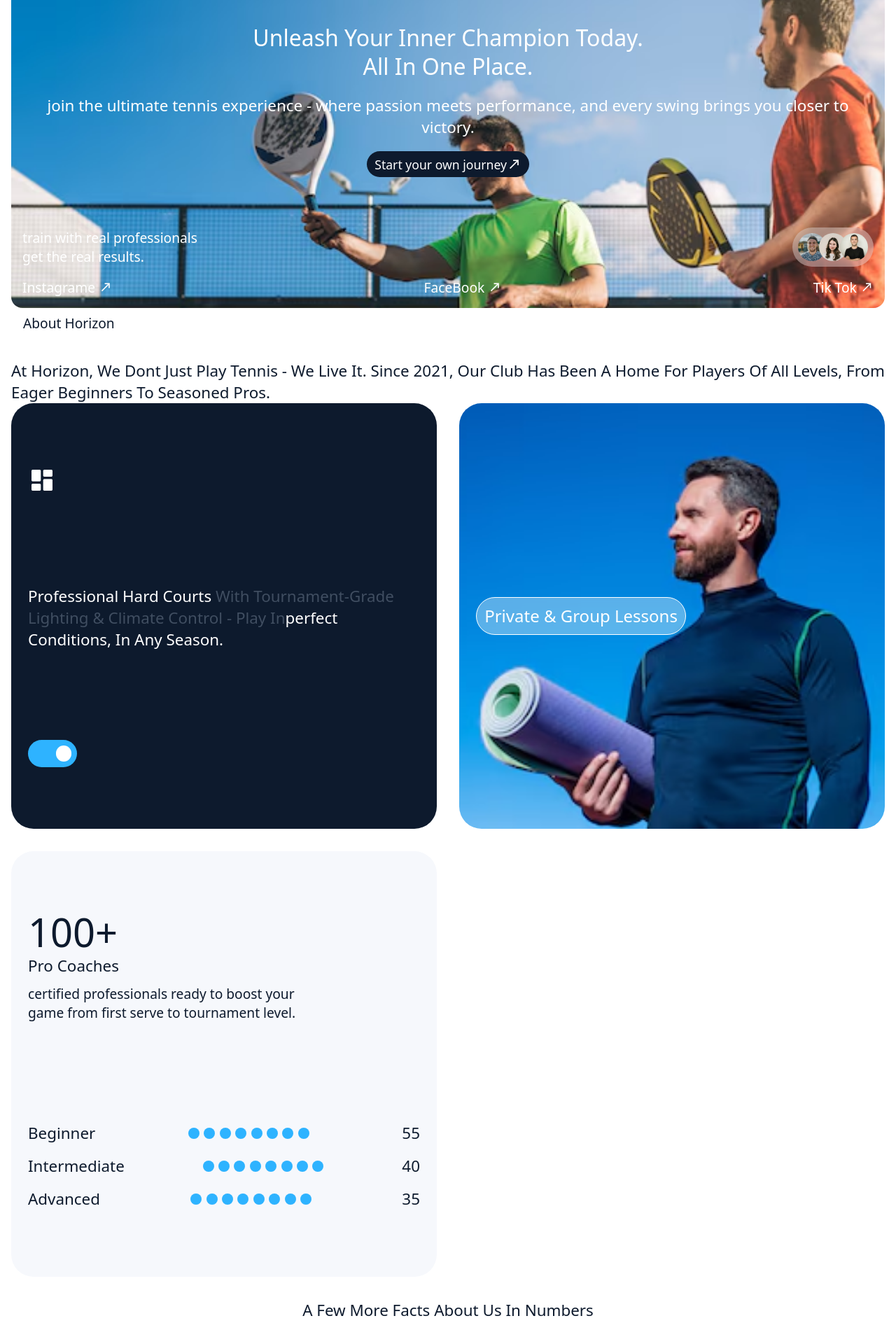
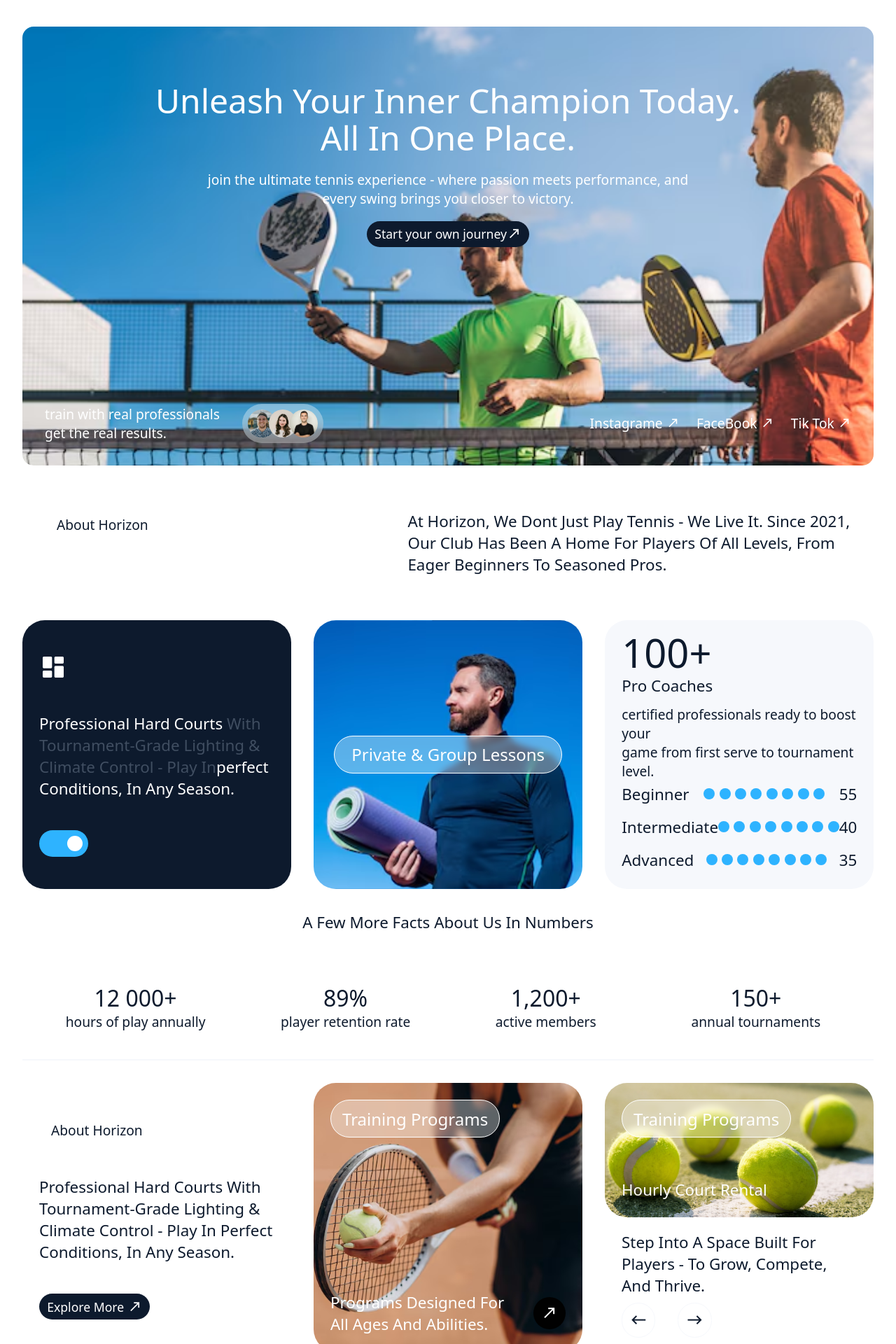
Before and after one commit to WajahatAli8710/React-Js-Projects, a React (Vite) app in the folder react.js-project-02/: page / in a window 1280 px wide. Shown: the part 100-2020 px from the top of the page at 70% size. Built offline with nearby package versions, Linux system fonts and the light colour scheme.

Commit message:
complete task 2

```diff
--- a/react.js-project-02/src/components/Rating.jsx
+++ b/react.js-project-02/src/components/Rating.jsx
@@ -12,7 +12,6 @@ const Rating = () => {
           <p>Player Retention Rate</p>
         </div>
       </div>
-
       <div className="bottom">
         <div className="rate">
           <h1>1,200+</h1>
--- a/react.js-project-02/src/components/Services.jsx
+++ b/react.js-project-02/src/components/Services.jsx
@@ -13,7 +13,6 @@ const Services = () => {
             <i className="ri-arrow-right-up-long-line"></i>
           </button>
         </div>
-
         <div className="card card2">
           <button className="btn">Training Programs</button>
           <div className="bottom">
@@ -26,7 +25,6 @@ const Services = () => {
             </h4>
           </div>
         </div>
-
         <div className="card card3">
           <div className="top">
             <button className="btn">Training Programs</button>
--- a/react.js-project-02/src/components/TrainerDetails.jsx
+++ b/react.js-project-02/src/components/TrainerDetails.jsx
@@ -27,8 +27,6 @@ const TrainerDetails = () => {
               Certified professionals ready to boost your <br /> game from first
               serve to tournament level.
             </p>
-
-
           </div>
           <div className="bottom">
             <div className="line">
--- a/react.js-project-02/src/styles/main.css
+++ b/react.js-project-02/src/styles/main.css
@@ -16,7 +16,6 @@ body {
   max-width: 120rem;
   margin-left: auto;
   margin-right: auto;
-  padding: 1rem;
 }
 
 .main {
@@ -25,8 +24,13 @@ body {
   width: 100%;
   position: relative;
   align-items: center;
+  display: flex;
+  flex-direction: column;
+  gap: 1.5rem;
+  padding: 1rem;
 }
 .main .nav {
+  width: 100%;
   display: flex;
   align-items: center;
   justify-content: space-between;
@@ -62,7 +66,7 @@ body {
 .main .nav .right {
   display: flex;
   align-items: center;
-  gap: 1.5rem;
+  gap: 1rem;
 }
 .main .nav .right .cta {
   font-size: 1.1rem;
@@ -196,11 +200,14 @@ body {
   border-radius: 2rem;
   white-space: nowrap;
   color: #fff;
+  cursor: pointer;
 }
 .main .aboutSection {
   display: flex;
   flex-direction: column;
+  justify-content: space-between;
   gap: 2rem;
+  padding: 1rem;
 }
 .main .aboutSection .btn {
   width: -moz-fit-content;
@@ -287,13 +294,16 @@ body {
   background-image: url(/src/assets/aboutMen.avif);
   background-size: cover;
   background-position: center;
+  display: flex;
+  align-items: center;
+  justify-content: center;
 }
 .main .TrainerDetails .showCards .card2 .btn {
   width: -moz-fit-content;
   width: fit-content;
   font-size: 1.5rem;
   font-weight: 300;
-  padding: 0.6rem 0.7rem;
+  padding: 0.6rem 1.5rem;
   display: flex;
   gap: 0px;
   align-items: center;
@@ -377,14 +387,14 @@ body {
   flex-direction: column;
   gap: 1rem;
   width: 100%;
-  padding: 2.5rem 0rem;
+  padding: 2.5rem 0.5rem;
   border-bottom: 2px solid #f6f8fc;
 }
 .main .Rating .top {
   width: 100%;
   display: flex;
   align-items: center;
-  justify-content: space-between;
+  justify-content: space-around;
 }
 .main .Rating .top .rate {
   display: flex;
@@ -408,7 +418,7 @@ body {
   width: 100%;
   display: flex;
   align-items: center;
-  justify-content: space-between;
+  justify-content: space-around;
 }
 .main .Rating .bottom .rate {
   display: flex;
@@ -427,6 +437,9 @@ body {
   text-transform: lowercase;
   font-weight: 200;
   color: #0d1a2d;
+}
+.main .Services {
+  width: 100%;
 }
 .main .Services .showCards {
   width: 100%;
@@ -582,7 +595,7 @@ body {
   padding: 1rem 1.5rem;
   display: flex;
   flex-direction: column;
-  justify-content: space-between;
+  justify-content: space-around;
 }
 .main .Services .showCards .card3 .bottom p {
   font-size: 1.4rem;
@@ -606,21 +619,127 @@ body {
   color: #0d1a2d;
 }
 
-@media (min-width: 800px) {
+@media (min-width: 600px) {
+  .main .TrainerDetails .showCards .card {
+    aspect-ratio: 1/0.5;
+  }
+  .main .Services .showCards .card {
+    aspect-ratio: 1/0.5;
+  }
+}
+@media (min-width: 850px) {
+  .main {
+    gap: 2rem;
+  }
+  .main .heroSection {
+    padding-top: 3rem;
+    display: flex;
+    flex-direction: column;
+    gap: 2.5rem;
+    border-radius: 1rem;
+  }
+  .main .heroSection .top p {
+    font-size: 1.4rem;
+    text-transform: lowercase;
+    font-weight: 300;
+    width: 90%;
+  }
+  .main .heroSection .bottom {
+    padding: 2rem;
+    gap: 2rem;
+  }
+  .main .aboutSection {
+    flex-direction: row;
+    align-items: flex-start;
+  }
+  .main .aboutSection .content {
+    width: 70%;
+  }
   .main .TrainerDetails .showCards {
     grid-template-columns: 1fr 1fr;
     grid-template-rows: auto;
   }
+  .main .TrainerDetails .showCards .card {
+    aspect-ratio: 1/1;
+  }
+  .main .Rating {
+    flex-direction: row;
+    gap: 0rem;
+  }
+  .main .Services .showCards {
+    grid-template-rows: auto;
+    grid-template-columns: 1fr 1fr;
+  }
+  .main .Services .showCards .card {
+    aspect-ratio: 1/1;
+  }
 }
-@media (min-width: 1300px) {
+@media (min-width: 1000px) {
+  .main .TrainerDetails .showCards .card {
+    aspect-ratio: 1.5/1;
+  }
+  .main .Services .showCards .card {
+    aspect-ratio: 1.5/1;
+  }
+}
+@media (min-width: 1250px) {
+  .main {
+    padding: 2rem;
+  }
   .main .nav .menu {
     display: flex;
   }
   .main .nav .right h2 {
     display: none;
   }
+  .main .heroSection {
+    padding-top: 4rem;
+    display: flex;
+    flex-direction: column;
+    gap: 11rem;
+    border-radius: 1rem;
+  }
+  .main .heroSection .top h1 {
+    font-size: 3rem;
+    line-height: 3.3rem;
+  }
+  .main .heroSection .top p {
+    font-size: 1.2rem;
+    text-transform: lowercase;
+    font-weight: 200;
+    width: 60%;
+  }
+  .main .heroSection .bottom {
+    padding: 2rem;
+    gap: 2rem;
+    flex-direction: row;
+    justify-content: space-between;
+  }
+  .main .heroSection .bottom .trainers {
+    gap: 2rem;
+  }
+  .main .heroSection .bottom .reference {
+    gap: 1.5rem;
+  }
+  .main .aboutSection {
+    flex-direction: row;
+    padding: 2rem;
+  }
+  .main .aboutSection .content {
+    width: 55%;
+  }
   .main .TrainerDetails .showCards {
     grid-template-columns: 1fr 1fr 1fr;
     grid-template-rows: auto;
   }
+  .main .TrainerDetails .showCards .card {
+    aspect-ratio: 1/1;
+  }
+  .main .Services .showCards {
+    grid-template-columns: 1fr 1fr 1fr;
+    grid-template-rows: auto;
+  }
+  .main .Services .showCards .card {
+    aspect-ratio: 1/1;
+  }
 }/*# sourceMappingURL=main.css.map */
--- a/react.js-project-02/src/styles/main.scss
+++ b/react.js-project-02/src/styles/main.scss
@@ -11,7 +11,6 @@ body {
   height: 100%;
   width: 100%;
 }
-
 @mixin btnStyle($textSize, $bg, $padding, $border, $gap, $color) {
   font-size: $textSize; //1.2rem
   font-weight: 300;
@@ -25,7 +24,6 @@ body {
   white-space: nowrap;
   color: $color; // #0d1a2d;
 }
-
 @mixin textLarge() {
   font-size: 2rem;
   text-transform: capitalize;
@@ -44,7 +42,6 @@ body {
   text-transform: lowercase;
   font-weight: 300;
 }
-
 @mixin textMini() {
   font-size: 1.2rem;
   text-transform: lowercase;
@@ -54,19 +51,24 @@ body {
   max-width: 120rem;
   margin-left: auto;
   margin-right: auto;
-  padding: 1rem;
+  // padding: 1rem;
 }
 .main {
   height: fit-content;
   width: 100%;
   position: relative;
   align-items: center;
+  display: flex;
+  flex-direction: column;
+  gap: 1.5rem;
+  padding: 1rem;
+
   .nav {
+    width: 100%;
     display: flex;
     align-items: center;
     justify-content: space-between;
     padding: 1rem;
-
     h1 {
       font-size: 1.5rem;
       font-weight: 600;
@@ -97,7 +99,7 @@ body {
     .right {
       display: flex;
       align-items: center;
-      gap: 1.5rem;
+      gap: 1rem;
       .cta {
         @include btnStyle(1.1rem, #0d1a2d, 0.4rem 0.7rem, none, 5px, #fff);
         cursor: pointer;
@@ -199,6 +201,7 @@ body {
         justify-content: space-between;
         .refRtn {
           @include btnStyle(1.2rem, transparent, none, none, 5px, #fff);
+          cursor: pointer;
         }
       }
     }
@@ -207,7 +210,9 @@ body {
   .aboutSection {
     display: flex;
     flex-direction: column;
+    justify-content: space-between;
     gap: 2rem;
+    padding: 1rem;
     .btn {
       width: fit-content;
       @include btnStyle(
@@ -287,14 +292,15 @@ body {
         background-image: url(/src/assets/aboutMen.avif);
         background-size: cover;
         background-position: center;
-
+        display: flex;
+        align-items: center;
+        justify-content: center;
         .btn {
           width: fit-content;
           @include btnStyle(
-
             1.5rem,
             #ffffff5a,
-            0.6rem 0.7rem,
+            0.6rem 1.5rem,
             1px solid #fff,
             0px,
             #fff
@@ -370,13 +376,13 @@ body {
     flex-direction: column;
     gap: 1rem;
     width: 100%;
-    padding: 2.5rem 0rem;
+    padding: 2.5rem 0.5rem;
     border-bottom: 2px solid #f6f8fc;
     .top {
       width: 100%;
       display: flex;
       align-items: center;
-      justify-content: space-between;
+      justify-content: space-around;
 
       .rate {
         display: flex;
@@ -396,7 +402,7 @@ body {
       width: 100%;
       display: flex;
       align-items: center;
-      justify-content: space-between;
+      justify-content: space-around;
       .rate {
         display: flex;
         flex-direction: column;
@@ -414,6 +420,7 @@ body {
   }
 
   .Services {
+    width: 100%;
     .showCards {
       width: 100%;
       display: grid;
@@ -542,7 +549,7 @@ body {
           padding: 1rem 1.5rem;
           display: flex;
           flex-direction: column;
-          justify-content: space-between;
+          justify-content: space-around;
           p {
             @include textSmall();
             font-weight: 400;
@@ -569,19 +576,105 @@ body {
   }
 }
 
-@media (min-width: 800px) {
+@media (min-width: 600px) {
   .main {
     .TrainerDetails {
       .showCards {
-        grid-template-columns: 1fr 1fr;
-        grid-template-rows: auto;
+        .card {
+          aspect-ratio: 1/0.5;
+        }
+      }
+    }
+
+    .Services {
+      .showCards {
+        .card {
+          aspect-ratio: 1/0.5;
+        }
       }
     }
   }
 }
 
-@media (min-width: 1300px) {
+@media (min-width: 850px) {
   .main {
+    gap: 2rem;
+
+    .heroSection {
+      padding-top: 3rem;
+      display: flex;
+      flex-direction: column;
+      gap: 2.5rem;
+      border-radius: 1rem;
+
+      .top {
+        p {
+          @include textSmall();
+          width: 90%;
+        }
+      }
+
+      .bottom {
+        padding: 2rem;
+        gap: 2rem;
+      }
+    }
+    .aboutSection {
+      flex-direction: row;
+      align-items: flex-start;
+      .content {
+        width: 70%;
+      }
+    }
+    .TrainerDetails {
+      .showCards {
+        grid-template-columns: 1fr 1fr;
+        grid-template-rows: auto;
+        .card {
+          aspect-ratio: 1/1;
+        }
+      }
+    }
+    .Rating {
+      flex-direction: row;
+      gap: 0rem;
+    }
+    .Services {
+      .showCards {
+        grid-template-rows: auto;
+        grid-template-columns: 1fr 1fr;
+        .card {
+          aspect-ratio: 1/1;
+        }
+      }
+    }
+  }
+}
+
+@media (min-width: 1000px) {
+  .main {
+    .TrainerDetails {
+      .showCards {
+        .card {
+          aspect-ratio: 1.5/1;
+        }
+      }
+    }
+
+    .Services {
+      .showCards {
+        .card {
+          aspect-ratio: 1.5/1;
+        }
+      }
+    }
+  }
+}
+
+@media (min-width: 1250px) {
+  .main {
+    padding: 2rem;
+
     .nav {
       .menu {
         display: flex;
@@ -593,11 +686,62 @@ body {
         }
       }
     }
+    .heroSection {
+      padding-top: 4rem;
+      display: flex;
+      flex-direction: column;
+      gap: 11rem;
+      border-radius: 1rem;
 
+      .top {
+        h1 {
+          font-size: 3rem;
+          line-height: 3.3rem;
+        }
+        p {
+          @include textMini();
+          width: 60%;
+        }
+      }
+
+      .bottom {
+        padding: 2rem;
+        gap: 2rem;
+        flex-direction: row;
+        justify-content: space-between;
+        .trainers {
+          gap: 2rem;
+        }
+
+        .reference {
+          gap: 1.5rem;
+        }
+      }
+    }
+    .aboutSection {
+      flex-direction: row;
+      padding: 2rem;
+
+      .content {
+        width: 55%;
+      }
+    }
     .TrainerDetails {
       .showCards {
         grid-template-columns: 1fr 1fr 1fr;
         grid-template-rows: auto;
+        .card {
+          aspect-ratio: 1/1;
+        }
+      }
+    }
+    .Services {
+      .showCards {
+        grid-template-columns: 1fr 1fr 1fr;
+        grid-template-rows: auto;
+         .card {
+          aspect-ratio: 1/1;
+        }
       }
     }
   }
```
Also changed, not shown: 1 other file (tests, documents, lock files or other folders). Lines whose indentation alone changed are shown as unchanged.
